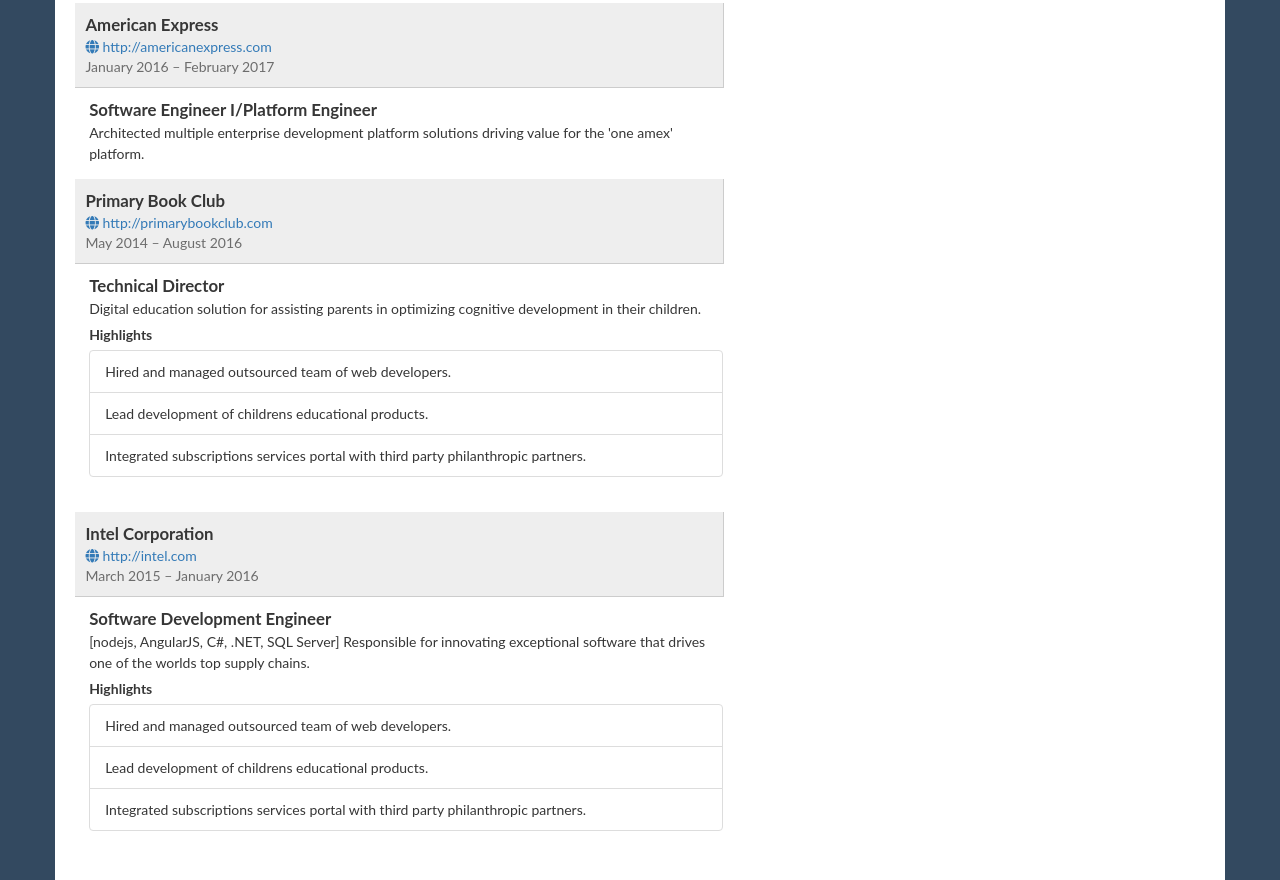
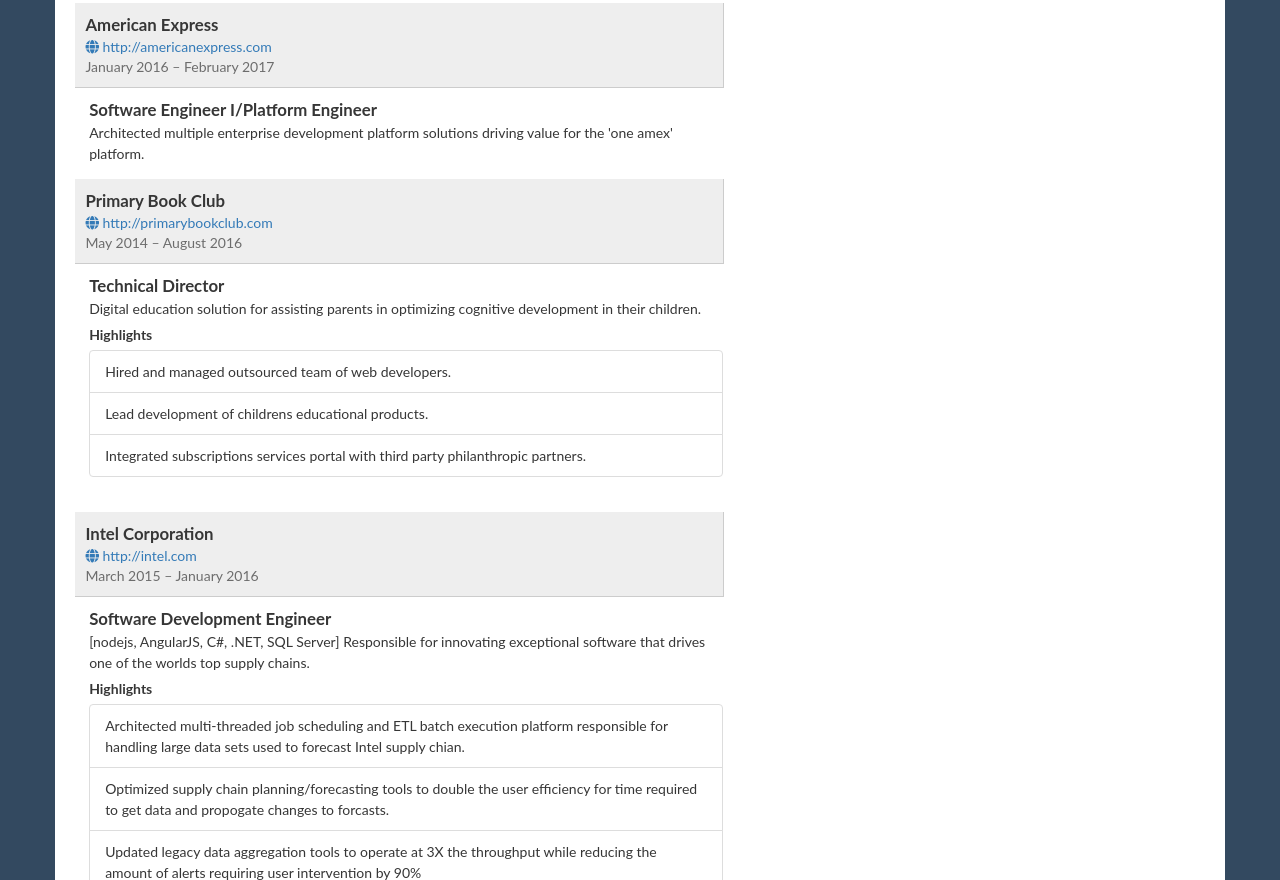
Before and after one commit to 0xj4r/gg, a plain HTML site: page index.html in a window 1280 px wide. Shown: the part 1920-2800 px from the top of the page. Drawn offline with nearby package versions, Linux system fonts and the light colour scheme.

Commit message:
details: update Intel work history details

```diff
--- a/index.html
+++ b/index.html
@@ -623,10 +623,9 @@
                   one of the worlds top supply chains.
                   <div class="highlights">Highlights</div>
                   <ul class="list-group">
-                    <li class="list-group-item">Hired and managed outsourced team of web developers.</li>
-                    <li class="list-group-item">Lead development of childrens educational products.</li>
-                    <li class="list-group-item">Integrated subscriptions services portal with third party philanthropic
-                      partners.</li>
+                    <li class="list-group-item">Architected multi-threaded job scheduling and ETL batch execution platform responsible for handling large data sets used to forecast Intel supply chian.</li>
+                    <li class="list-group-item">Optimized supply chain planning/forecasting tools to double the user efficiency for time required to get data and propogate changes to forcasts.</li>
+                    <li class="list-group-item">Updated legacy data aggregation tools to operate at 3X the throughput while reducing the amount of alerts requiring user intervention by 90% </li>
                   </ul>
                 </div>
               </div>
@@ -719,7 +718,7 @@
           </div>
         </div>
         <!-- EDUCATION -->
-        <div class="box">
+        <div class="box">k
           <h2><i class="fa fa-university ico"></i> Education</h2>
           <ul id="education" class="clearfix">
             <li>
```
